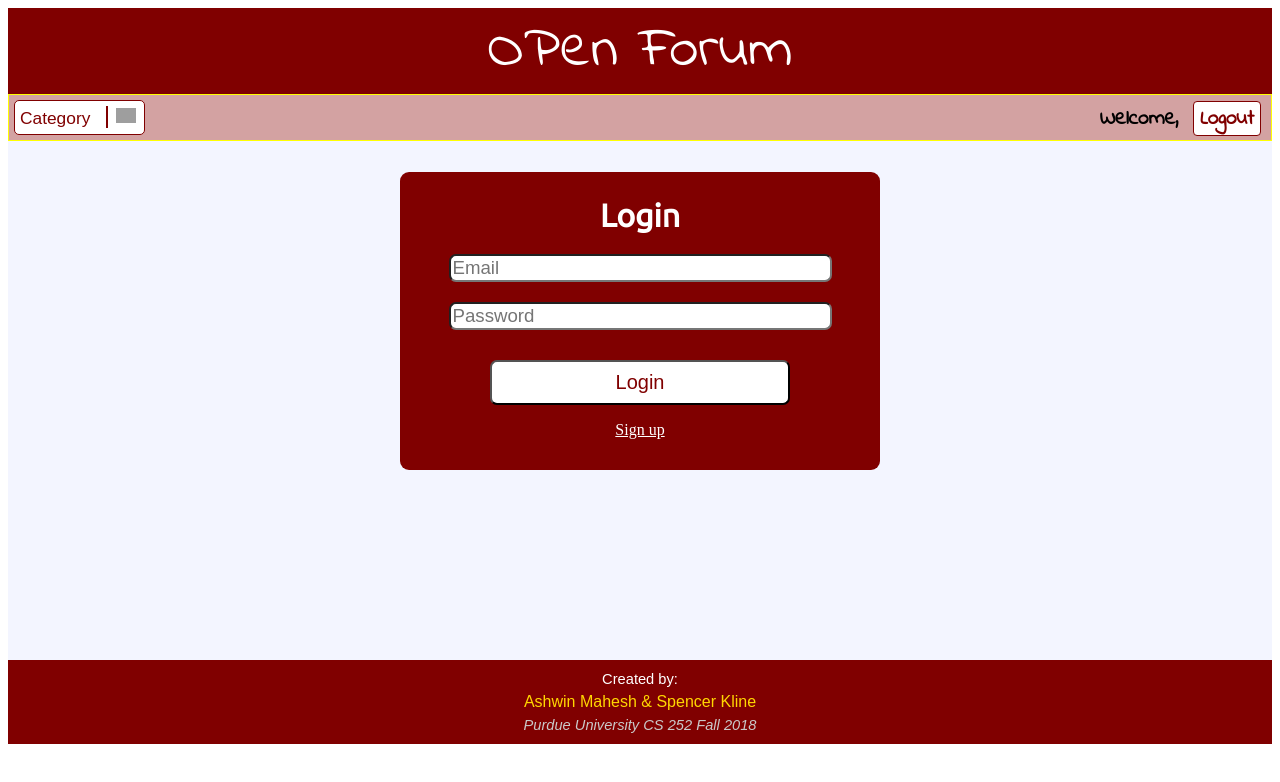
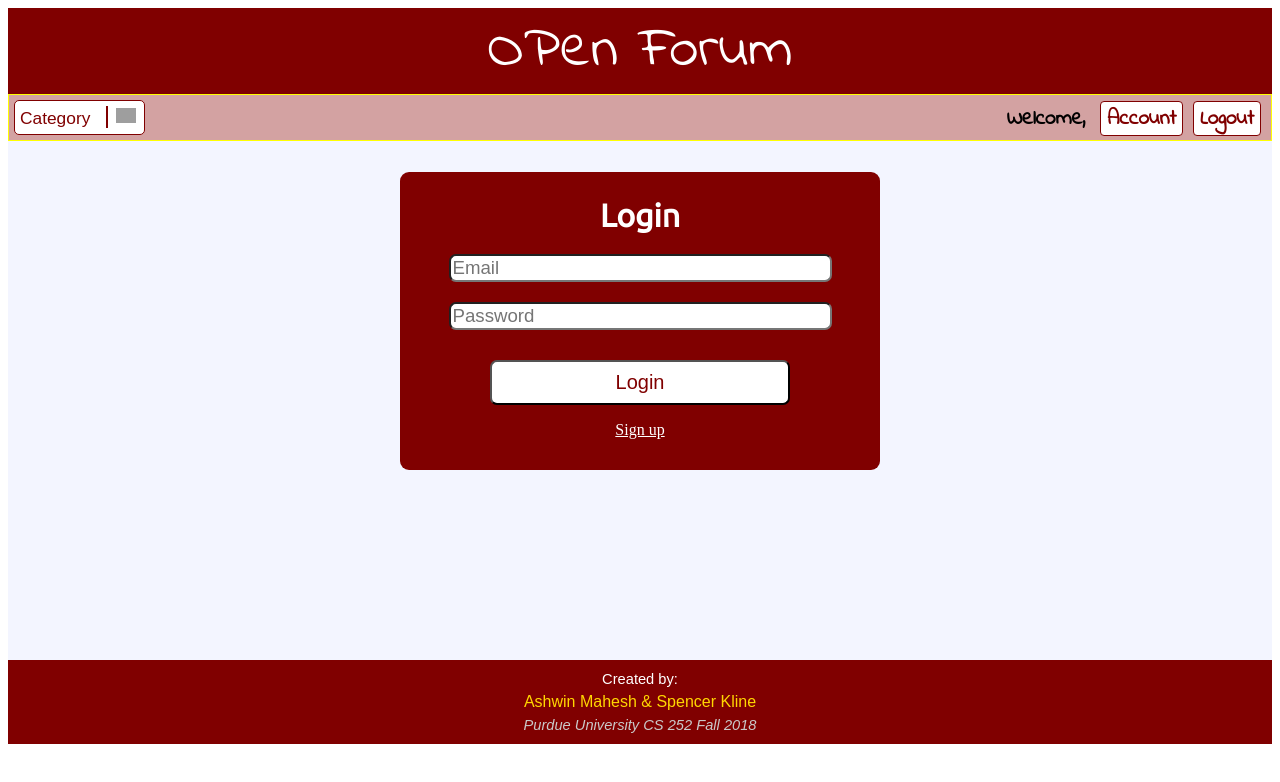
Before and after one commit to amahesh98/CS252_Forum, an Angular app in the folder public/: page /login in a window 1280 px wide. Shown: the top 782 px of the page. Built offline with nearby package versions, Linux system fonts and the light colour scheme; grey boxes are pictures that could not be loaded.

Commit message:
Added account button

```diff
--- a/public/src/app/header/header.component.html
+++ b/public/src/app/header/header.component.html
@@ -9,6 +9,7 @@
       </div>
       <div class='right'>
           <p>Welcome, {{user_name}}</p>
+          <button>Account</button>
           <button (click)="logout()">Logout</button>
       </div>
     </div>
```
